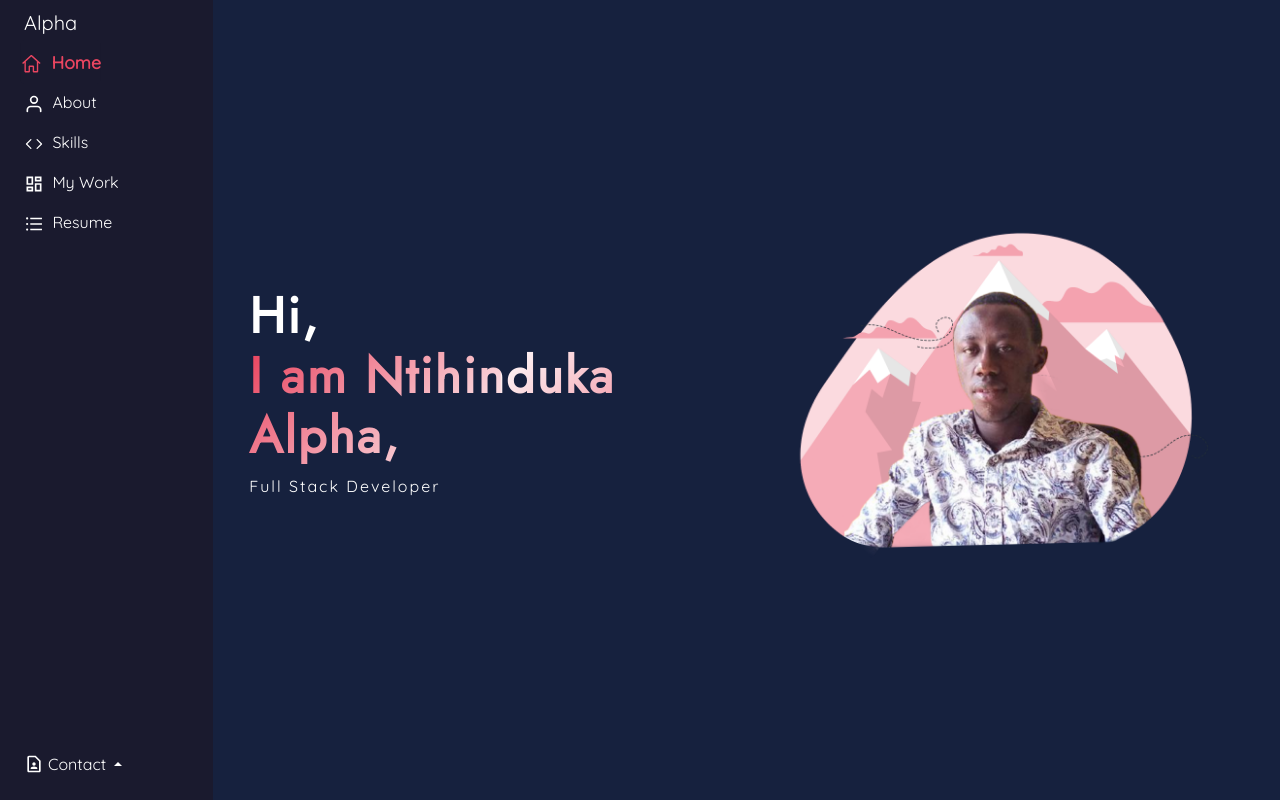
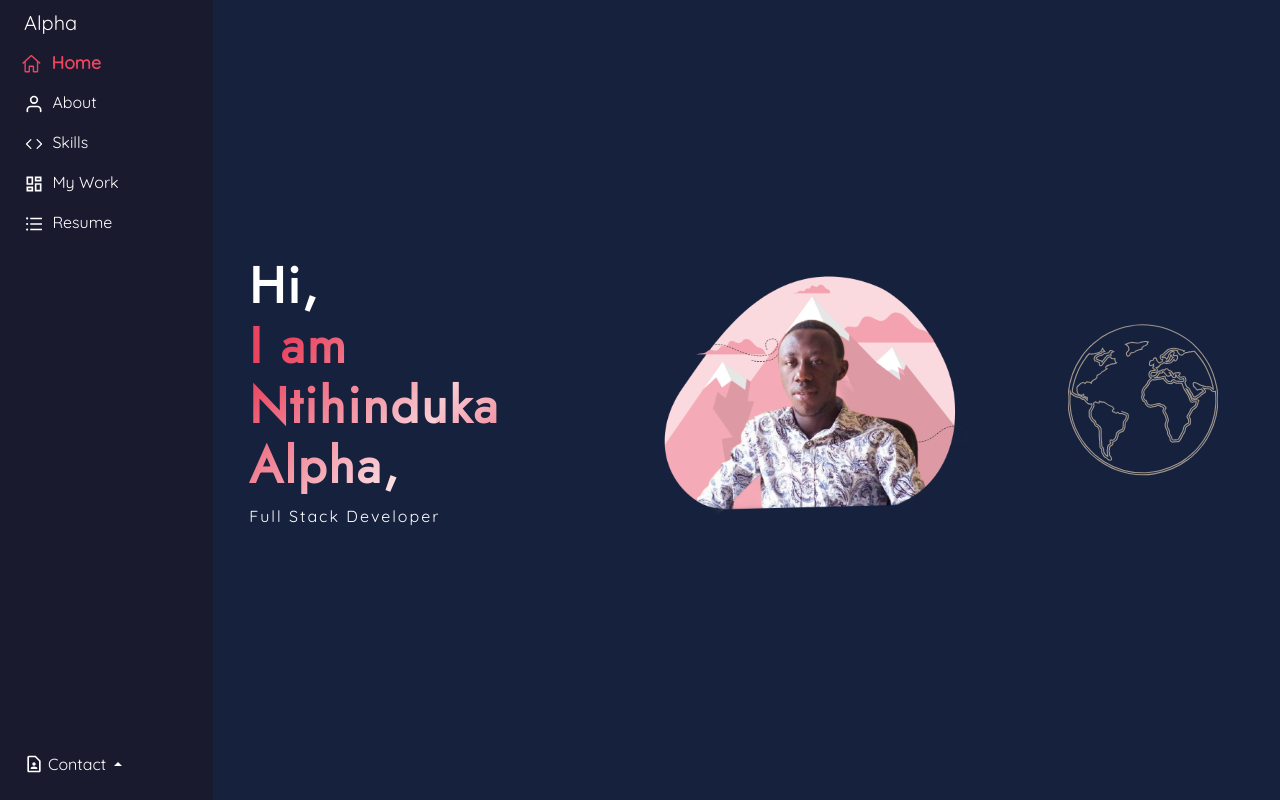
Before and after one commit to AlphaNtihinduka/alpha_portifolio_react, a React (Create React App) app: page / in a window 1280 px wide. Built offline with nearby package versions, Linux system fonts and the light colour scheme.

Commit message:
Add globe to form

```diff
--- a/package.json
+++ b/package.json
@@ -19,6 +19,7 @@
     "react-redux": "^8.0.5",
     "react-router-dom": "^6.6.1",
     "react-scripts": "5.0.1",
+    "typewriter-effect": "^2.19.0",
     "web-vitals": "^2.1.4"
   },
   "scripts": {
--- a/src/components/ContactForm.js
+++ b/src/components/ContactForm.js
@@ -1,9 +1,7 @@
 import './contact.scss';
-import Loader from 'react-loaders';
 import Globe from './globe/Globe';
 
-const ContactForm = () => {
-   return (
+const ContactForm = () => (
   <>
     <div>
       <div className="form_globe w-50">
@@ -20,10 +18,12 @@ const ContactForm = () => {
 
           </p>
           <div className="contact-form">
-              <form   action="https://formspree.io/f/xbjellaw"
+            <form
+              action="https://formspree.io/f/xbjellaw"
               method="post"
               id="form"
-        data-aos="flip-up">
+              data-aos="flip-up"
+            >
               <ul className="list-unstyled">
                 <li className="mb-2">
                   <input className="w-100 ps-1 border border-success" type="text" name="user_name" placeholder="Name" required />
@@ -49,9 +49,7 @@ const ContactForm = () => {
       </div>
 
     </div>
-      <Loader type="ball-scale-multiple" />
   </>
 );
-};
 
 export default ContactForm;
--- a/src/components/Home.js
+++ b/src/components/Home.js
@@ -1,4 +1,5 @@
 import React from 'react';
+import Globe from './globe/Globe';
 
 function Home() {
   return (
@@ -24,7 +25,7 @@ function Home() {
           </div>
 
         </div>
-
+        <Globe />
       </div>
     </>
   );
```
Also changed, not shown: 1 other file (tests, documents, lock files or other folders). Lines whose indentation alone changed are shown as unchanged.
